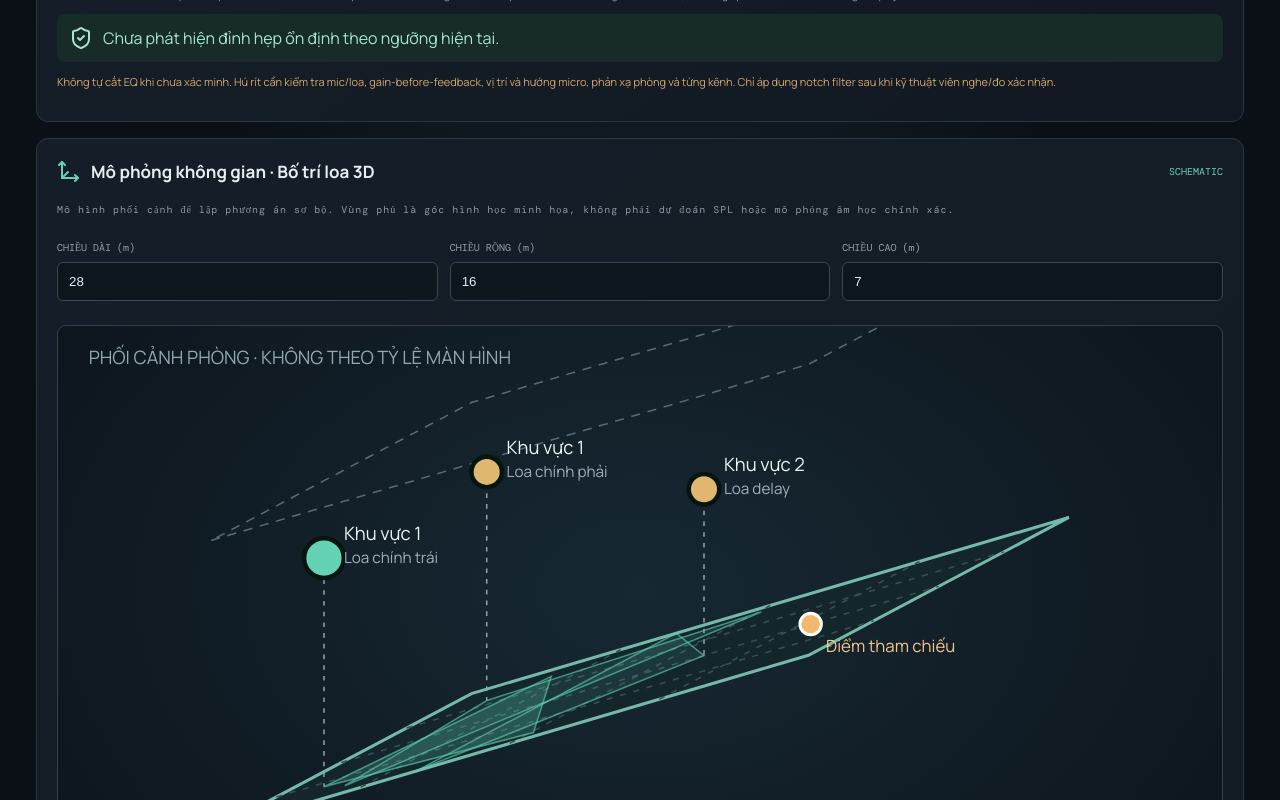
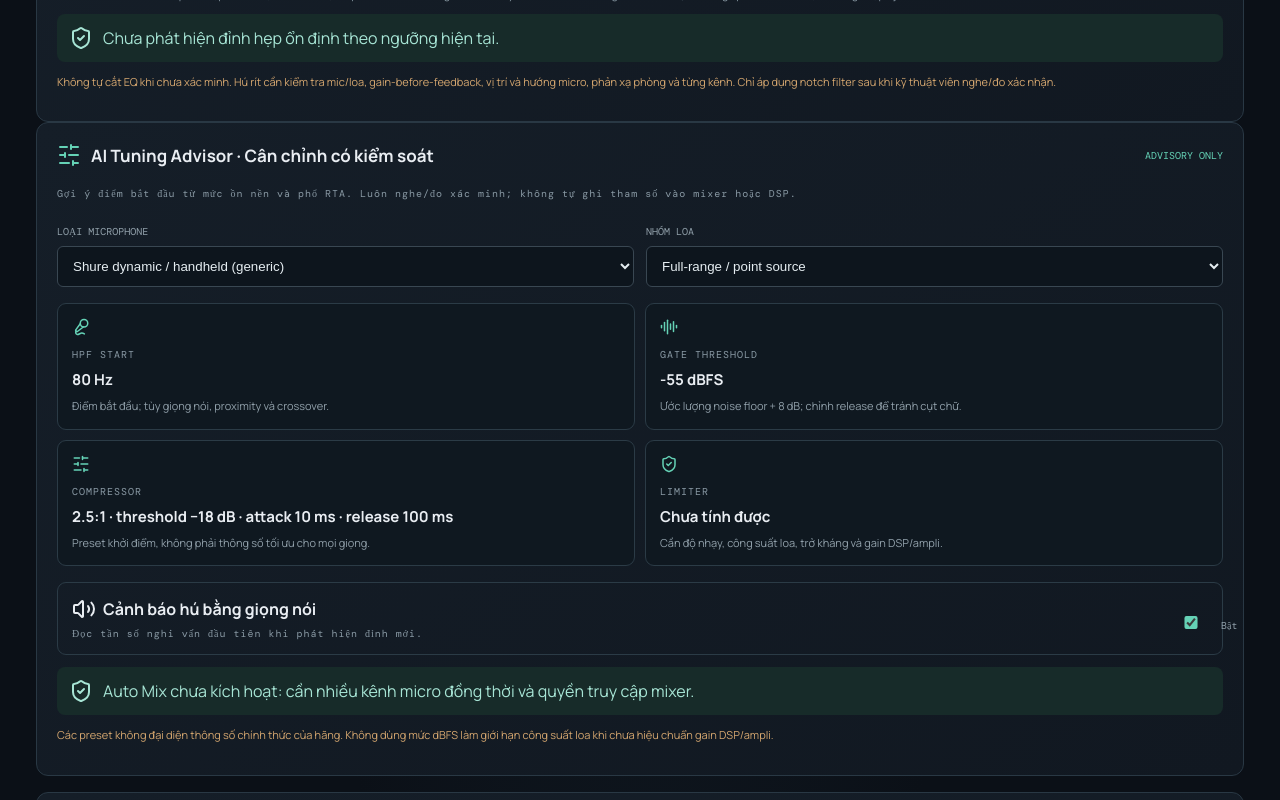
Before and after one commit to nhocktrung2019-ux/CHURCH-AUDIO-AI, a React (Vite) app: page / in a window 1280 px wide. Shown: the part 3400-4200 px from the top of the page. Built offline with nearby package versions, Linux system fonts and the light colour scheme.

Commit message:
fix: restore tuning advisor component implementation

```diff
--- a/src/audio/TuningAdvisor.tsx
+++ b/src/audio/TuningAdvisor.tsx
@@ -1,31 +1,19 @@
-import{useMemo,useState}from"react";
-import{Box,Plus,Speaker,Trash2,Move3d,Ruler,RotateCw}from"lucide-react";
-type SpeakerUnit={id:number;name:string;zone:string;x:number;y:number;z:number;azimuth:number;coverage:number};
-const clamp=(v:number,min:number,max:number)=>Math.max(min,Math.min(max,v));
-export default function RoomPlanner3D(){
- const[length,setLength]=useState(28),[width,setWidth]=useState(16),[height,setHeight]=useState(7);
- const[speakers,setSpeakers]=useState<SpeakerUnit[]>([{id:1,name:"Loa chính trái",zone:"Khu vực 1",x:3,y:3,z:5.5,azimuth:35,coverage:90},{id:2,name:"Loa chính phải",zone:"Khu vực 1",x:3,y:13,z:5.5,azimuth:-35,coverage:90},{id:3,name:"Loa delay",zone:"Khu vực 2",x:17,y:8,z:4,azimuth:180,coverage:100}]);
- const[selected,setSelected]=useState(1),[refX,setRefX]=useState(22),[refY,setRefY]=useState(8);
- const current=speakers.find(s=>s.id===selected)??speakers[0];
- const project=(x:number,y:number,z:number)=>({x:100+x/Math.max(1,length)*390+y/Math.max(1,width)*170,y:330-x/Math.max(1,length)*115-y/Math.max(1,width)*90-z/Math.max(1,height)*190});
- const corners=[[0,0],[length,0],[length,width],[0,width]].map(([x,y])=>project(x,y,0));
- const floor=corners.map(p=>p.x+","+p.y).join(" ");
- const roof=[[0,0],[length,0],[length,width],[0,width]].map(([x,y])=>project(x,y,height)).map(p=>p.x+","+p.y).join(" ");
- const distances=speakers.map(s=>Math.hypot((refX-s.x),(refY-s.y))),maxDistance=Math.max(0,...distances);
- const add=()=>{const id=Date.now(),n=speakers.length+1;const item={id,name:"Loa "+n,zone:"Khu vực "+n,x:length/2,y:width/2,z:height*.65,azimuth:180,coverage:90};setSpeakers(old=>[...old,item]);setSelected(id);};
- const update=(key:keyof SpeakerUnit,value:string|number)=>{if(!current)return;setSpeakers(old=>old.map(s=>s.id===selected?{...s,[key]:value}:s));};
- const fan=(s:SpeakerUnit)=>{const base=project(s.x,s.y,0),r=Math.max(2,Math.min(length,width)*.72),a=(s.azimuth-s.coverage/2)*Math.PI/180,b=(s.azimuth+s.coverage/2)*Math.PI/180;const p1=project(clamp(s.x+Math.cos(a)*r,0,length),clamp(s.y+Math.sin(a)*r,0,width),0),p2=project(clamp(s.x+Math.cos(b)*r,0,length),clamp(s.y+Math.sin(b)*r,0,width),0);return `${base.x},${base.y} ${p1.x},${p1.y} ${p2.x},${p2.y}`;};
- return <section className="panel room-planner"><div className="heading"><Move3d/><h2>Mô phỏng không gian · Bố trí loa 3D</h2><span>SCHEMATIC</span></div>
- <p className="muted">Mô hình phối cảnh để lập phương án sơ bộ. Vùng phủ là góc hình học minh họa, không phải dự đoán SPL hoặc mô phỏng âm học chính xác.</p>
- <div className="room-dimensions"><label>CHIỀU DÀI (m)<input type="number" min="2" max="100" value={length} onChange={e=>{const v=clamp(+e.target.value||2,2,100);setLength(v);setRefX(x=>clamp(x,0,v));setSpeakers(old=>old.map(s=>({...s,x:clamp(s.x,0,v)})));}}/></label><label>CHIỀU RỘNG (m)<input type="number" min="2" max="80" value={width} onChange={e=>{const v=clamp(+e.target.value||2,2,80);setWidth(v);setRefY(y=>clamp(y,0,v));setSpeakers(old=>old.map(s=>({...s,y:clamp(s.y,0,v)})));}}/></label><label>CHIỀU CAO (m)<input type="number" min="2" max="30" value={height} onChange={e=>{const v=clamp(+e.target.value||2,2,30);setHeight(v);setSpeakers(old=>old.map(s=>({...s,z:clamp(s.z,0,v)})));}}/></label></div>
- <div className="room-canvas"><svg viewBox="0 0 760 430" role="img" aria-label="Sơ đồ phối cảnh phòng và vùng phủ loa"><polygon points={floor} fill="#14252c" stroke="#75b9aa" strokeWidth="2"/><polygon points={roof} fill="#1a2731" fillOpacity=".22" stroke="#536c79" strokeDasharray="6 5"/>{[0.25,.5,.75].map(t=>{const a=project(length*t,0,0),b=project(length*t,width,0);return <line key={"x"+t} x1={a.x} y1={a.y} x2={b.x} y2={b.y} stroke="#35505a" strokeDasharray="4 5"/>})}{[.25,.5,.75].map(t=>{const a=project(0,width*t,0),b=project(length,width*t,0);return <line key={"y"+t} x1={a.x} y1={a.y} x2={b.x} y2={b.y} stroke="#35505a" strokeDasharray="4 5"/>})}
- {speakers.map(s=>{const p=project(s.x,s.y,s.z),base=project(s.x,s.y,0);return <g key={s.id}><polygon points={fan(s)} fill="#61d4b5" fillOpacity={selected===s.id?.2:.1} stroke="#61d4b5" strokeOpacity=".6"/><line x1={p.x} y1={p.y} x2={base.x} y2={base.y} stroke="#8ca2ad" strokeDasharray="3 4"/><g onClick={()=>setSelected(s.id)} style={{cursor:"pointer"}}><circle cx={p.x} cy={p.y} r={selected===s.id?13:10} fill={selected===s.id?"#65d2b6":"#e0b76e"} stroke="#071511" strokeWidth="3"/><text x={p.x+13} y={p.y-12} fill="#edf5f3" fontSize="12">{s.zone}</text><text x={p.x+13} y={p.y+3} fill="#9fb0ba" fontSize="10">{s.name}</text></g></g>})}
- {(()=>{const p=project(refX,refY,0);return <g><circle cx={p.x} cy={p.y} r="7" fill="#f2b86b" stroke="#fff" strokeWidth="2"/><text x={p.x+10} y={p.y+18} fill="#f2c58b" fontSize="11">Điểm tham chiếu</text></g>})()}
- <text x="20" y="25" fill="#91a8b1" fontSize="12">PHỐI CẢNH PHÒNG · KHÔNG THEO TỶ LỆ MÀN HÌNH</text></svg></div>
- <div className="room-legend"><span><i className="legend-speaker"/> Vị trí loa</span><span><i className="legend-coverage"/> Góc phủ minh họa</span><span><i className="legend-reference"/> Điểm nghe tham chiếu</span></div>
- <div className="room-toolbar"><b><Speaker/> Danh sách loa / vùng</b><button onClick={add}><Plus/> Thêm loa</button></div>
- <div className="room-speaker-list">{speakers.map(s=><button key={s.id} className={selected===s.id?"selected":""} onClick={()=>setSelected(s.id)}>{s.name}<small>{s.zone} · X {s.x.toFixed(1)} / Y {s.y.toFixed(1)} m</small></button>)}</div>
- {current&&<div className="room-editor"><div className="heading"><Move3d/><h2>Điều chỉnh loa đang chọn</h2></div><div className="room-dimensions"><label>TÊN LOA<input value={current.name} onChange={e=>update("name",e.target.value)}/></label><label>KHU VỰC<input value={current.zone} onChange={e=>update("zone",e.target.value)}/></label></div><div className="room-sliders">{([{key:"x",label:"Vị trí X",max:length},{key:"y",label:"Vị trí Y",max:width},{key:"z",label:"Độ cao Z",max:height},{key:"azimuth",label:"Hướng xoay",max:360,min:-180},{key:"coverage",label:"Góc phủ ngang",max:180,min:20}] as const).map(item=><label key={item.key}>{item.label}<b>{current[item.key]}{item.key==="azimuth"?"°":item.key==="coverage"?"°":" m"}</b><input type="range" min={item.min??0} max={item.max} step={item.key==="azimuth"||item.key==="coverage"?1:.1} value={current[item.key]} onChange={e=>update(item.key,+e.target.value)}/></label>)}</div><button className="secondary" onClick={()=>setSpeakers(old=>old.filter(s=>s.id!==selected))}><Trash2/> Xóa loa đang chọn</button></div>}
- <div className="room-reference"><div className="heading"><Ruler/><h2>Tính delay theo điểm nghe tham chiếu</h2></div><div className="room-dimensions"><label>ĐIỂM NGHE X (m)<input type="number" min="0" max={length} value={refX} onChange={e=>setRefX(clamp(+e.target.value,0,length))}/></label><label>ĐIỂM NGHE Y (m)<input type="number" min="0" max={width} value={refY} onChange={e=>setRefY(clamp(+e.target.value,0,width))}/></label></div><div className="table-wrap"><table><thead><tr><th>Loa / vùng</th><th>Khoảng cách</th><th>Delay sơ bộ</th></tr></thead><tbody>{speakers.map((s,i)=><tr key={s.id}><td>{s.name} · {s.zone}</td><td>{distances[i].toFixed(2)} m</td><td><b>{((maxDistance-distances[i])/343*1000).toFixed(2)} ms</b></td></tr>)}</tbody></table></div><p className="warning">Delay chỉ dựa trên khoảng cách phẳng từ loa tới một điểm nghe. Chưa xét cao độ, hướng tính, crossover, phase, phản xạ hoặc thời tiết; cần đo impulse tại nhiều ghế trước khi căn chỉnh.</p></div>
- </section>;
+import{useEffect,useMemo,useRef,useState}from"react";
+import{AudioLines,Mic2,SlidersHorizontal,Volume2,ShieldCheck}from"lucide-react";
+import{detectNarrowPeaks}from"./feedback";
+type Props={history:number[][]};
+export default function TuningAdvisor({history}:Props){
+ const[voice,setVoice]=useState(true),[mic,setMic]=useState("dynamic"),[speaker,setSpeaker]=useState("fullrange"),lastSpoken=useRef("");
+ const peaks=useMemo(()=>detectNarrowPeaks(history),[history]);
+ const noiseFloor=useMemo(()=>{const tail=history.slice(-20);if(!tail.length)return -90;const vals=tail.flat().filter(Number.isFinite).sort((a,b)=>a-b);return vals[Math.floor(vals.length*.2)]??-90;},[history]);
+ const hpf=mic==="gooseneck"?100:mic==="wireless"?110:80;
+ const gateThreshold=Math.max(-55,Math.min(-30,Math.round(noiseFloor+8)));
+ const comp=mic==="gooseneck"?"2:1 · threshold −18 dB · attack 15 ms · release 120 ms":"2.5:1 · threshold −18 dB · attack 10 ms · release 100 ms";
+ useEffect(()=>{if(!voice||!peaks.length||typeof window==="undefined"||!("speechSynthesis"in window))return;const p=peaks[0],key=Math.round(p.frequencyHz/10)*10;if(lastSpoken.current===String(key))return;lastSpoken.current=String(key);const utterance=new SpeechSynthesisUtterance("Cảnh báo. Có đỉnh tần số nghi hú tại "+p.frequencyHz+" héc. Hãy giảm gain và kiểm tra micro.");utterance.lang="vi-VN";utterance.rate=.92;window.speechSynthesis.cancel();window.speechSynthesis.speak(utterance);},[peaks,voice]);
+ return <section className="panel"><div className="heading"><SlidersHorizontal/><h2>AI Tuning Advisor · Cân chỉnh có kiểm soát</h2><span>ADVISORY ONLY</span></div><p className="muted">Gợi ý điểm bắt đầu từ mức ồn nền và phổ RTA. Luôn nghe/đo xác minh; không tự ghi tham số vào mixer hoặc DSP.</p>
+ <div className="form-grid"><div><label>LOẠI MICROPHONE</label><select value={mic} onChange={e=>setMic(e.target.value)}><option value="dynamic">Shure dynamic / handheld (generic)</option><option value="gooseneck">Microphone cổ ngỗng (generic)</option><option value="wireless">Microphone không dây (generic)</option></select></div><div><label>NHÓM LOA</label><select value={speaker} onChange={e=>setSpeaker(e.target.value)}><option value="fullrange">Full-range / point source</option><option value="column">Column / distributed</option><option value="sub">Subwoofer</option></select></div></div>
+ <div className="advisor-grid"><article><Mic2/><small>HPF START</small><b>{speaker==="sub"?"80–120 Hz":hpf+" Hz"}</b><span>Điểm bắt đầu; tùy giọng nói, proximity và crossover.</span></article><article><AudioLines/><small>GATE THRESHOLD</small><b>{gateThreshold} dBFS</b><span>Ước lượng noise floor + 8 dB; chỉnh release để tránh cụt chữ.</span></article><article><SlidersHorizontal/><small>COMPRESSOR</small><b>{comp}</b><span>Preset khởi điểm, không phải thông số tối ưu cho mọi giọng.</span></article><article><ShieldCheck/><small>LIMITER</small><b>Chưa tính được</b><span>Cần độ nhạy, công suất loa, trở kháng và gain DSP/ampli.</span></article></div>
+ <div className="voice-row"><div><b><Volume2/> Cảnh báo hú bằng giọng nói</b><small>Đọc tần số nghi vấn đầu tiên khi phát hiện đỉnh mới.</small></div><label className="switch-label"><input type="checkbox" checked={voice} onChange={e=>setVoice(e.target.checked)}/> {voice?"Bật":"Tắt"}</label></div>
+ <div className="feedback-clear"><ShieldCheck/><span>Auto Mix chưa kích hoạt: cần nhiều kênh micro đồng thời và quyền truy cập mixer.</span></div>
+ <p className="warning">Các preset không đại diện thông số chính thức của hãng. Không dùng mức dBFS làm giới hạn công suất loa khi chưa hiệu chuẩn gain DSP/ampli.</p></section>;
 }
```
